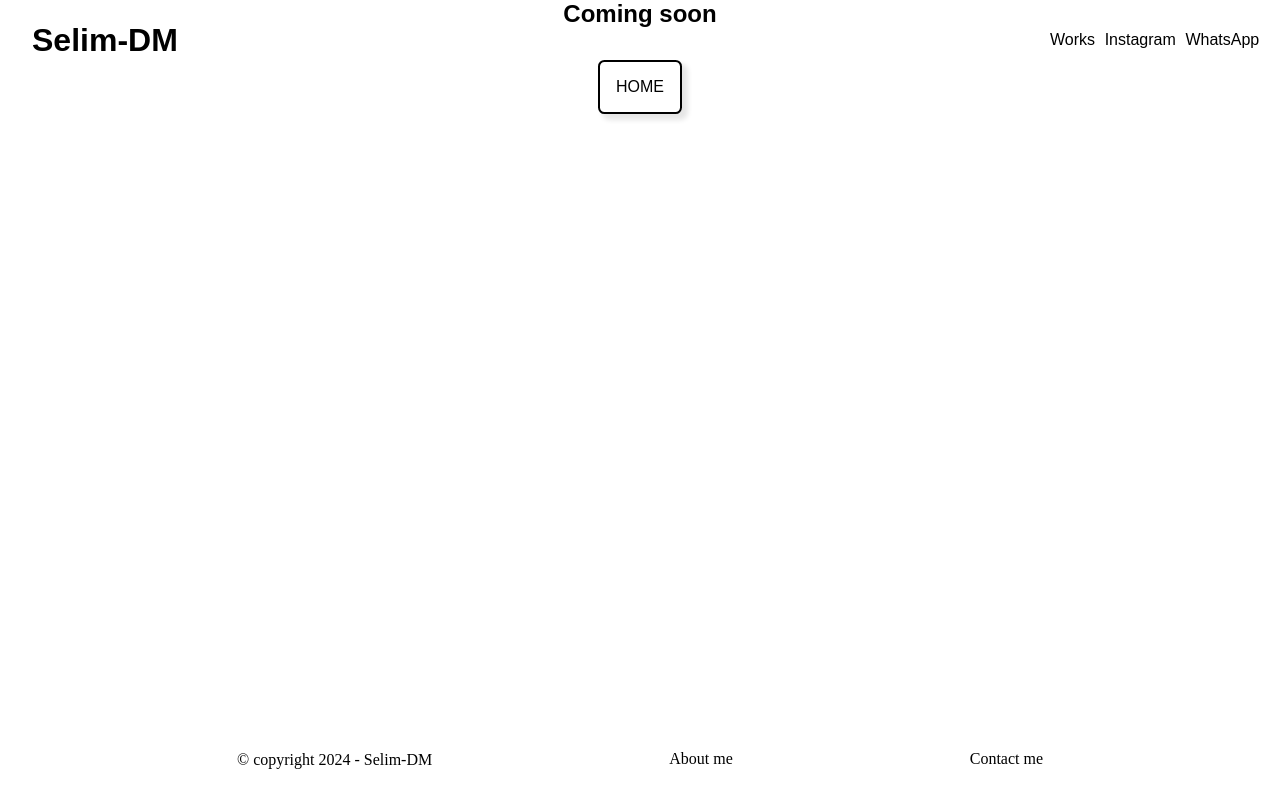
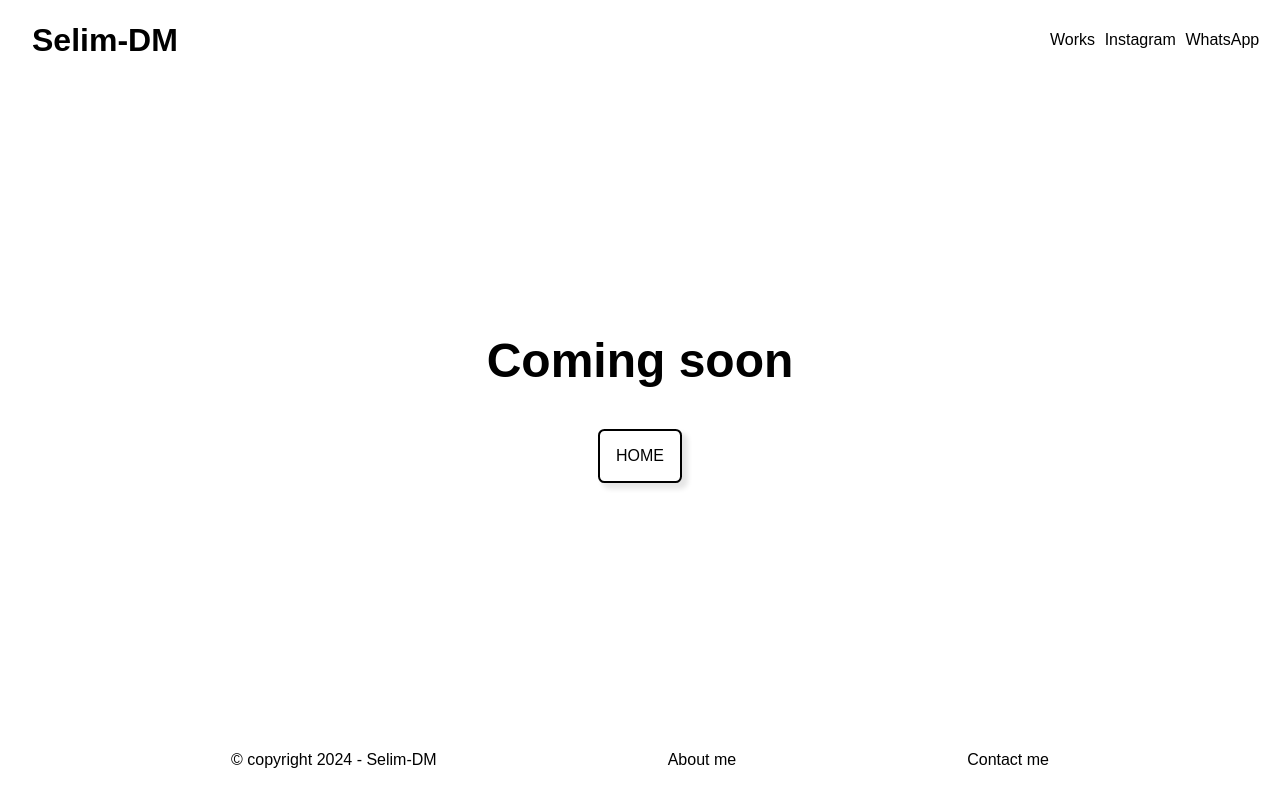
Before and after one commit to yannletouzey/portfolio-selim-react, a React (Vite) app: page /about in a window 1280 px wide. Built offline with nearby package versions, Linux system fonts and the light colour scheme.

Commit message:
fix about page

```diff
--- a/src/conponents/About.jsx
+++ b/src/conponents/About.jsx
@@ -6,9 +6,9 @@ export default function About({ setTitleCurrent }) {
     setTitleCurrent("Selim-DM - About me");
   }, []);
   return (
-    <div className="about">
+    <main className="main main__about">
       <h2>Coming soon</h2>
       <Link to="/" className="return-home">HOME</Link>
-    </div>
+    </main>
   )
 }
--- a/src/conponents/Footer.jsx
+++ b/src/conponents/Footer.jsx
@@ -2,10 +2,10 @@ import { Link } from 'react-router-dom';
 
 export default function Footer() {
   return (
-    <div className="footer">
+    <footer className="footer">
       <p className="footer__copyright">© copyright {new Date().getFullYear()} - Selim-DM</p>
       <Link to="/about" className="footer__about">About me</Link>
       <a href="mailto:selimhammoumi@gmail.com" className="footer__contact">Contact me</a>
-    </div>
+    </footer>
   )
 }
--- a/src/scss/_about.scss
+++ b/src/scss/_about.scss
@@ -1,17 +1,19 @@
-.about {
-  font-family: sans-serif;
+.main__about {
+  // font-family: sans-serif;
   position: relative;
+  height: 100%;
+  margin: auto;
   h2 {
     text-align: center;
+    font-size: 3rem;
   }
   .return-home {
     position: absolute;
-    margin-top: 2rem;
+    margin-top: 6rem;
     left: 50%;
     transform: translateX(-50%);
     border: 2px solid black;
     border-radius: 0.4rem;
-    text-decoration: none;
     padding: 1rem;
     transition-duration: 0.5s;
     box-shadow: 5px 5px 5px 1px rgba(0,0,0,0.1);
--- a/src/scss/_contact.scss
+++ b/src/scss/_contact.scss
@@ -11,7 +11,6 @@
   }
   a {
     position: relative;
-    text-decoration: none;
     color: var.$main-bg-color;
     display: flex;
     height: 100%;
@@ -34,10 +33,6 @@
     }
   }
 }
-.contact__link:hover {
-  transition-duration: 0.3s;
-  scale: 1.05;
-}
 .contact__link:hover.contact__link::after {
   transition-duration: 0.3s;
   width: 90%;
--- a/src/scss/_footer.scss
+++ b/src/scss/_footer.scss
@@ -4,24 +4,26 @@
   flex-direction: column;
   align-items: center;
   justify-content: space-evenly;
+  // font-family: sans-serif;
   @media screen and (min-width: 700px) {
     flex-direction: row;
   }
-  &__contact, &__about {
-    text-decoration: none;
+  a {
     color: #000;
+    height: 100%;
+    position: relative;
+    display: flex;
+    align-items: center;
+    justify-content: center;
     &::after {
       content: '';
-      display: block;
+      position: absolute;
+      top: 65%;
       width: 0;
       height: 2px;
-      background: #000;
+      background-color: #000;
     }
   }
-}
-.footer__contact:hover, .footer__about:hover {
-  transition-duration: 0.3s;
-  scale: 1.1;
 }
 .footer__contact:hover.footer__contact::after, .footer__about:hover.footer__about::after {
   transition-duration: 0.3s;
--- a/src/scss/_header.scss
+++ b/src/scss/_header.scss
@@ -8,7 +8,7 @@
   display: flex;
   align-items: center;
   justify-content: space-between;
-  font-family: sans-serif;
+  // font-family: sans-serif;
   mix-blend-mode: difference;
   &__title {
     padding: 0 1rem;
@@ -16,7 +16,6 @@
       padding: 0 2rem;
     }
     &__link {
-      text-decoration: none;
       color: var.$main-bg-color;
     }
     span {
--- a/src/scss/_reset.scss
+++ b/src/scss/_reset.scss
@@ -1,4 +1,9 @@
 * {
   padding: 0;
   margin: 0;
+  box-sizing: border-box;
+  font-family: sans-serif;
 }
+a {
+  text-decoration: none;
+}
```
